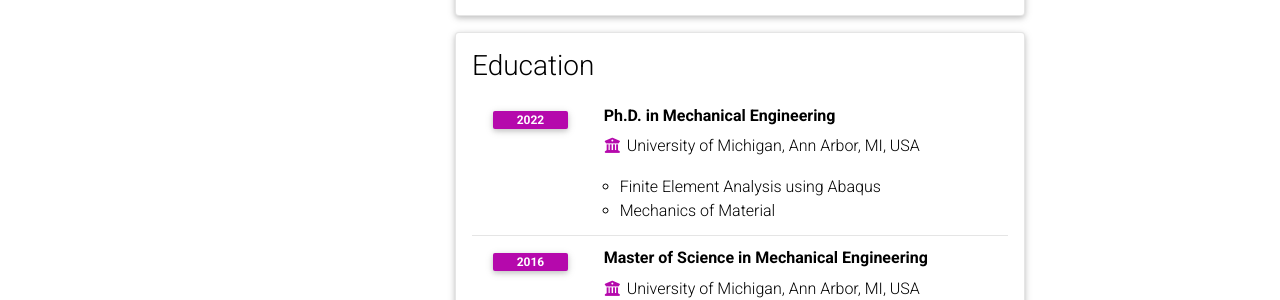
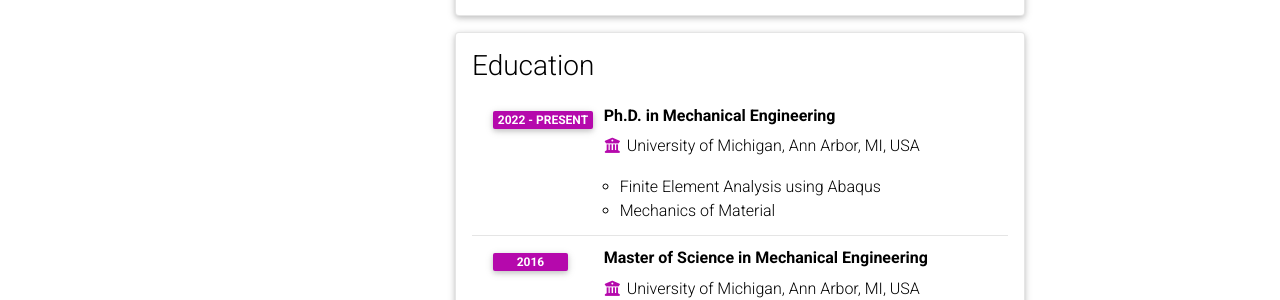
Before and after one commit to da-eun-lee/da-eun-lee.github.io, a Jekyll site: the page built from _pages/cv.md, in a window 1280 px wide and 900 px high. Shown: the part 411-711 px from the top of the window. Built offline with Jekyll 4.4.1, drawn with Linux system fonts in a browser that asks for light colours; comment, search, counter and statistics services are not loaded; a style sheet for code colours, icons or effects is not loaded.

Commit message:
Update cv.yml

```diff
--- a/_data/cv.yml
+++ b/_data/cv.yml
@@ -13,7 +13,7 @@
   contents:
     - title: Ph.D. in Mechanical Engineering
       institution: University of Michigan, Ann Arbor, MI, USA
-      year: 2022
+      year: 2022 - Present
       description:
         - Finite Element Analysis using Abaqus
         - Mechanics of Material
```
